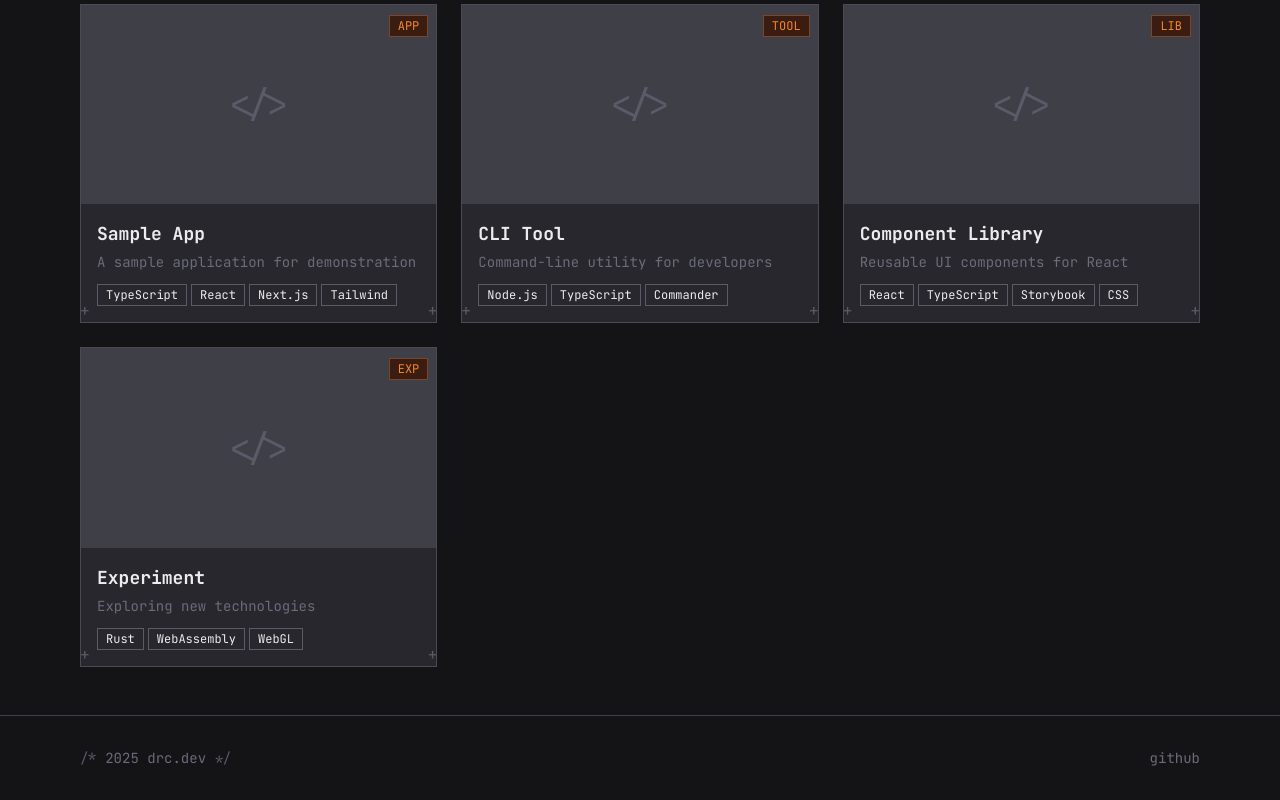
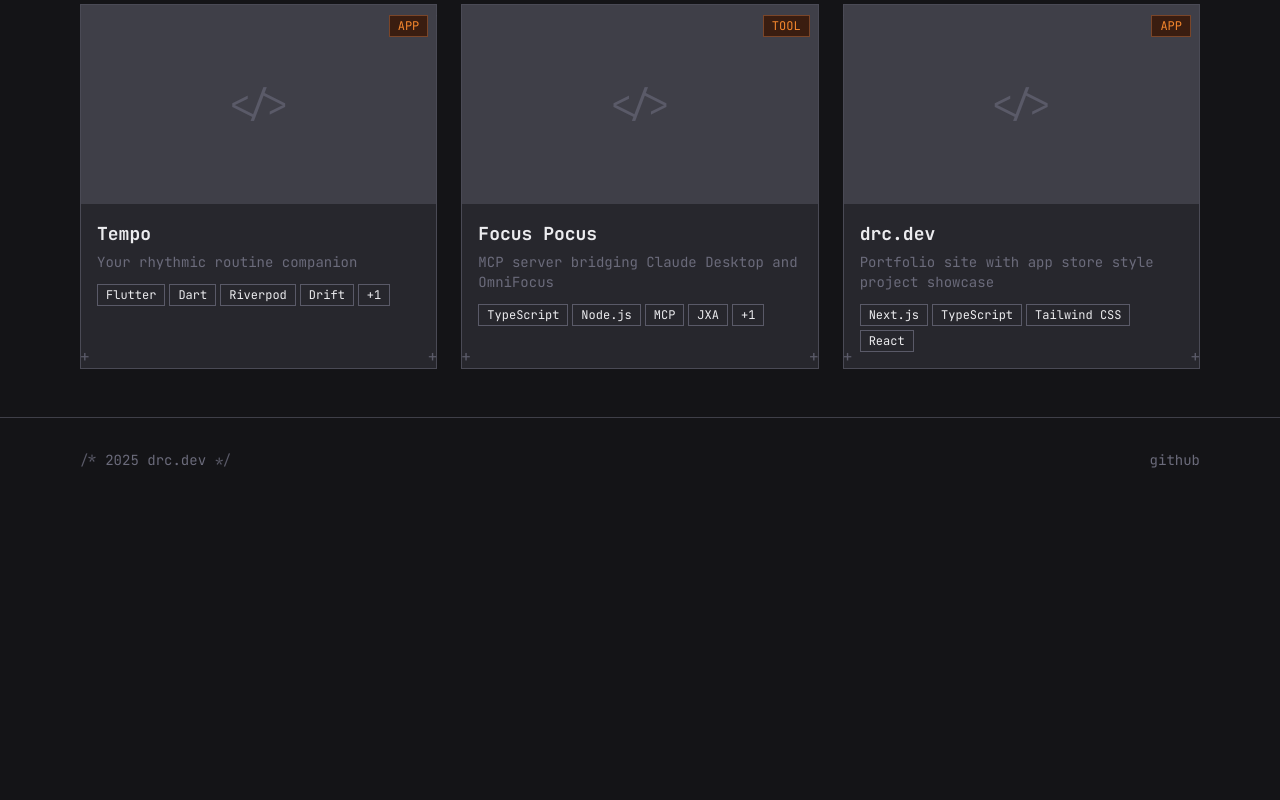
Before and after one commit to drcdev/drcdev.github.io, a Next.js app: page / in a window 1280 px wide. Shown: the part 615-1415 px from the top of the page. After the commit the page ends 1117 px from the top, so only its background shows below. Built offline with nearby package versions, Linux system fonts and the light colour scheme.

Commit message:
Replace sample projects with Tempo, Focus Pocus, and drc.dev
🤖 Generated with [Claude Code](https://claude.com/claude-code)

Co-Authored-By: Claude Opus 4.5 <noreply@anthropic.com>

```diff
--- a/src/data/projects.ts
+++ b/src/data/projects.ts
@@ -2,103 +2,109 @@ import { Project } from "@/types/project";
 
 export const projects: Project[] = [
   {
-    slug: "sample-app",
-    title: "Sample App",
-    tagline: "A sample application for demonstration",
+    slug: "tempo",
+    title: "Tempo",
+    tagline: "Your rhythmic routine companion",
     description: `
-This is a sample project entry demonstrating the project card layout.
+Master your timed routines with Tempo. Like a metronome guiding you through every step, transition, and recovery.
 
 ## Features
-- Feature one with details
-- Feature two with more info
-- Feature three to showcase
 
-## Tech Stack
-Built with modern technologies for performance and maintainability.
+- **Flexible Routines** - Create custom routines with unlimited steps, rounds, and reps
+- **Voice Guidance** - Text-to-speech announcements for transitions and countdowns
+- **Bilateral Training** - Track left and right sides independently with auto transitions
+- **Cloud Sync** - Optional Supabase sync across devices with magic link authentication
+- **Health Integration** - Log workouts to Apple Health / Health Connect
+- **Progress Tracking** - Visual progress bars and routine history with analytics
+- **Offline First** - Works completely offline on iOS, Android, and Web
+- **Smart Recovery** - Customizable recovery periods with countdown and skip options
 
-Replace this with your actual project details.
+## Architecture
+
+Built with a feature-based architecture using Riverpod for state management, Drift for type-safe SQL with reactive streams, and a custom FLXIT glassmorphism design system.
     `.trim(),
     screenshots: [],
-    technologies: ["TypeScript", "React", "Next.js", "Tailwind"],
+    technologies: ["Flutter", "Dart", "Riverpod", "Drift", "Supabase"],
     category: "app",
     links: {
-      github: "https://github.com/drcdev/sample-app",
-      live: "https://example.com",
+      github: "https://github.com/drcdev/tempo",
     },
     featured: true,
   },
   {
-    slug: "cli-tool",
-    title: "CLI Tool",
-    tagline: "Command-line utility for developers",
+    slug: "focus-pocus",
+    title: "Focus Pocus",
+    tagline: "MCP server bridging Claude Desktop and OmniFocus",
     description: `
-A command-line tool that helps automate common development tasks.
+Transform your OmniFocus workflow with AI. Focus Pocus is a Model Context Protocol server that enables Claude Desktop to interact with OmniFocus through natural conversation.
+
+## What It Does
+
+- Create, update, and manage tasks via conversational prompts
+- Interpret natural language dates ("next Friday at 2pm", "in 3 days")
+- Execute bulk operations on multiple tasks efficiently
+- Optimize task scheduling across timeframes
+- Access OmniFocus perspectives (Inbox, Forecast, Flagged, Projects)
+
+## Technical Details
+
+- **35+ MCP Tools** providing comprehensive OmniFocus workflow coverage
+- **39 JXA Scripts** for macOS-native OmniFocus integration
+- Natural language date parsing and interpretation
+- Smart task scheduling with workload balancing
+- High-performance caching layer with pagination
+- Connection diagnostics and system health checks
 
 ## Installation
+
 \`\`\`bash
-npm install -g cli-tool
+npm install -g focus-pocus
 \`\`\`
 
-## Usage
-\`\`\`bash
-cli-tool --help
-\`\`\`
-
-Replace this with your actual project details.
+Configure in Claude Desktop's MCP settings to start managing tasks through conversation.
     `.trim(),
     screenshots: [],
-    technologies: ["Node.js", "TypeScript", "Commander"],
+    technologies: ["TypeScript", "Node.js", "MCP", "JXA", "Jest"],
     category: "tool",
     links: {
-      github: "https://github.com/drcdev/cli-tool",
+      github: "https://github.com/drcdev/focus-pocus",
     },
+    featured: true,
   },
   {
-    slug: "component-library",
-    title: "Component Library",
-    tagline: "Reusable UI components for React",
+    slug: "drcdev-github-io",
+    title: "drc.dev",
+    tagline: "Portfolio site with app store style project showcase",
     description: `
-A library of accessible, customizable React components.
+This portfolio site - a Next.js static site with an ASCII/terminal aesthetic for showcasing projects.
 
-## Installation
-\`\`\`bash
-npm install @drcdev/components
-\`\`\`
+## Features
+
+- **App Store Layout** - Project cards with screenshots, tech badges, and detail pages
+- **ASCII Aesthetic** - Custom components with box-drawing character styling
+- **Dark Mode** - Single dark theme with customizable accent colors
+- **Static Export** - Builds to static HTML for GitHub Pages deployment
+- **Tailwind v4** - CSS-first configuration with @theme color definitions
 
 ## Components
-- Button
-- Card
-- Modal
-- Toast
 
-Replace this with your actual project details.
+Reusable component library including:
+- \`AsciiBox\` - Container with ASCII-framed borders
+- \`AsciiButton\` - Button/link with bracket styling
+- \`Badge\` - Tech stack and category badges
+- \`ProjectCard\` - App store style project cards
+- \`ProjectGrid\` - Responsive grid layout
+
+## Deployment
+
+Automated via GitHub Actions - pushes to main trigger a build and deploy to GitHub Pages.
     `.trim(),
     screenshots: [],
-    technologies: ["React", "TypeScript", "Storybook", "CSS"],
-    category: "library",
+    technologies: ["Next.js", "TypeScript", "Tailwind CSS", "React"],
+    category: "app",
     links: {
-      github: "https://github.com/drcdev/component-library",
-    },
-  },
-  {
-    slug: "experiment-project",
-    title: "Experiment",
-    tagline: "Exploring new technologies",
-    description: `
-An experimental project exploring cutting-edge technologies and patterns.
-
-## What I Learned
-- New patterns and approaches
-- Performance optimizations
-- Interesting trade-offs
-
-This is a sandbox for trying new things.
-    `.trim(),
-    screenshots: [],
-    technologies: ["Rust", "WebAssembly", "WebGL"],
-    category: "experiment",
-    links: {
-      github: "https://github.com/drcdev/experiment",
+      github: "https://github.com/drcdev/drcdev.github.io",
+      live: "https://drc.dev",
     },
   },
 ];
```
